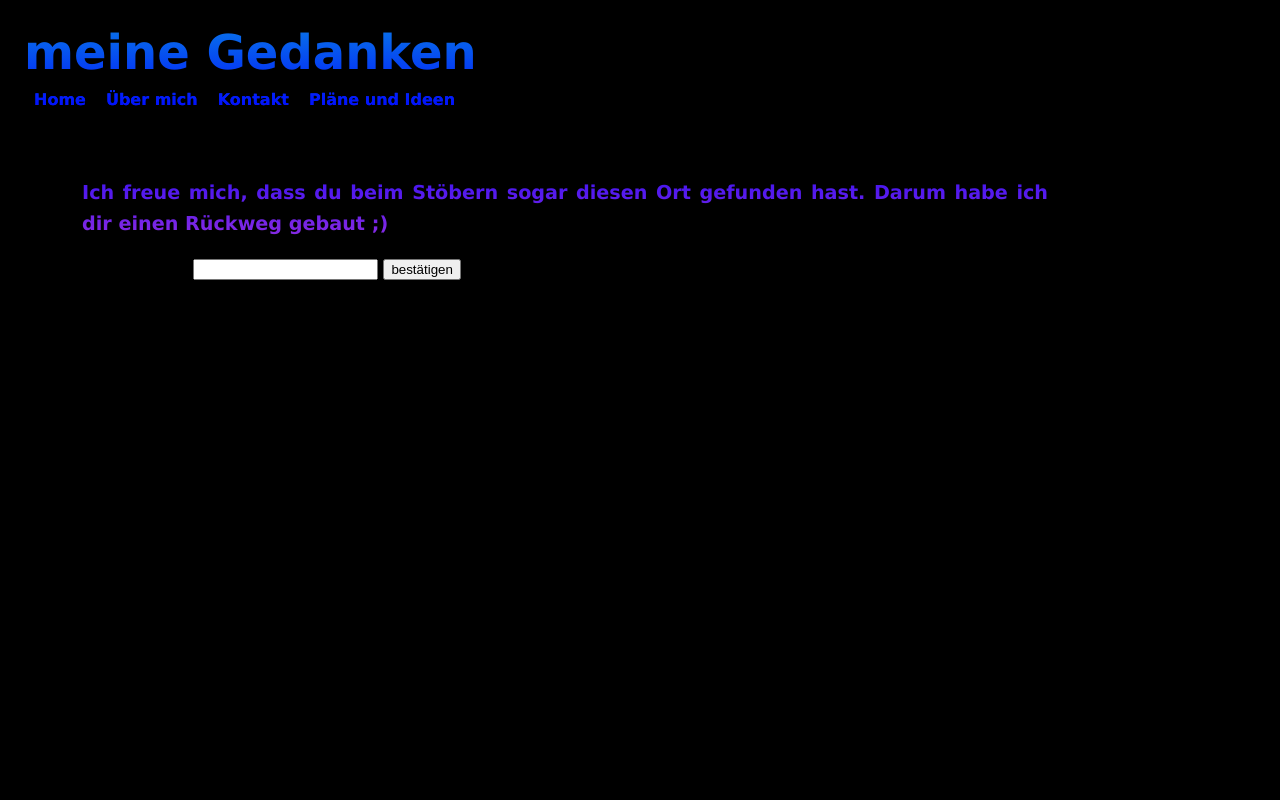
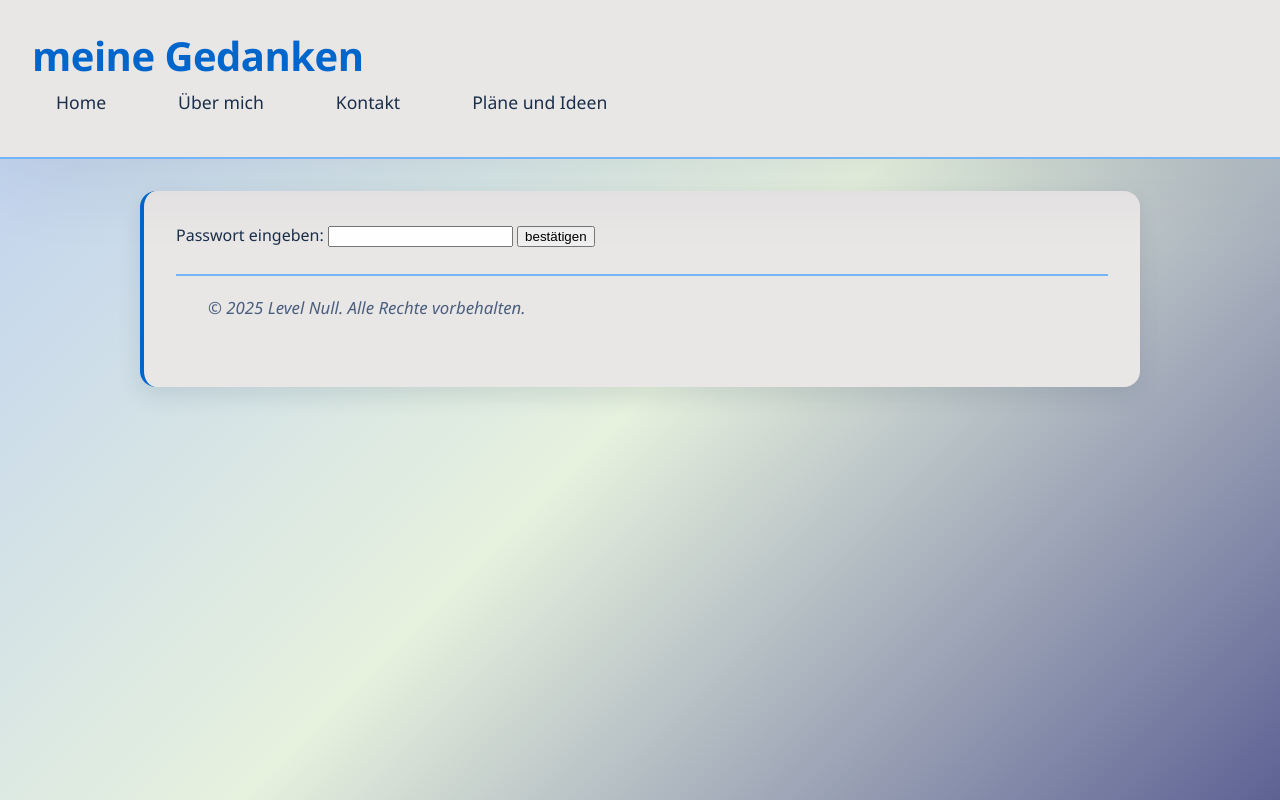
Before and after one commit to DianasLevelNull/level-null, a plain HTML site: page website/pages/privateDocu.html in a window 1280 px wide. Drawn offline with Linux system fonts and the light colour scheme.

Commit message:
helles design ohne Toggle fertig

```diff
--- /dev/null
+++ b/website/darktheme.css
@@ -0,0 +1,78 @@
+body {
+    background-color: black;
+    font-family: 'Lucida Sans', 'Lucida Sans Regular', 'Lucida Grande', 'Lucida Sans Unicode', Geneva, Verdana, sans-serif;
+}
+
+p {
+    padding-left: 50px;
+    padding-right: 200px;
+    text-align: justify;
+    font-size: 1.2em;
+    line-height: 1.6;
+    margin-bottom: 0.5em;
+    padding-bottom: 0.5em;
+}
+
+
+/* .gradfient-text:
+        Viewport-fixierter Farbverlauf, sodass derselbe Verlauf über alle Textblöcke sichtbar ist.
+        Verwendet , damit verschiedene Elemente dieselbe Farbverlaufszuordnung teilen.
+        gezielt Textelemente, um zu vermeiden, dass Bilder oder andere nicht-textliche Elemente betroffen sind */
+
+.gradient-text h1,
+.gradient-text h2,
+.gradient-text h3,
+.gradient-text p,
+.gradient-text a,
+.gradient-text li {
+    background: linear-gradient(180deg, rgb(11, 147, 226), blue, blueviolet 30%, limegreen 75%, darkgreen 100%);
+    background-attachment: fixed;
+    background-size: cover;
+    -webkit-background-clip: text;
+    -webkit-text-fill-color: transparent;
+    background-clip: text;
+    color: transparent;
+    font-weight: bold;
+}
+
+.content,
+.footer {
+    padding: 1.5em;
+}
+
+.small {
+    font-size: small;
+}
+
+.header {
+    display: flex;
+    justify-content: space-between;
+    align-items: center;
+    padding: 1em;
+}
+
+.header h1 {
+    margin: 0;
+    font-size: 3em;
+}
+
+.gradient-text nav ul {
+    list-style: none;
+    /* entfernt die Punkte */
+    display: flex;
+    /* zeigt die Liste horizontal */
+    gap: 20px;
+    /* Abstand zwischen den Links */
+    padding: 0;
+    /* entfernt Standard-Einrückung */
+    margin: 10px;
+
+}
+
+/* Make hover rule specific enough to override .gradient-text a (which sets color transparent)
+   and also set -webkit-text-fill-color so WebKit browsers show the hover color. */
+.gradient-text nav li a:hover {
+    color: hsl(189, 100%, 50%);
+    -webkit-text-fill-color: hsl(189, 100%, 50%);
+    text-decoration: underline;
+}
--- a/website/pages/privateDocu.html
+++ b/website/pages/privateDocu.html
@@ -21,6 +21,7 @@
     </style>
 </head>
 
+
 <body>
     <header class="header">
         <div class="gradient-text">
@@ -37,12 +38,12 @@
     </header>
     <main class="content">
         <div class="gradient-text">
-            <p> Ich freue mich, dass du beim Stöbern sogar diesen Ort gefunden hast. Darum habe ich dir einen Rückweg
-                gebaut ;) </p>
 
             <label for="password">Passwort eingeben:</label>
             <input type="password" id="password" name="password" />
             <button onclick="checkPassword()">bestätigen</button>
+            <br /><br />
+
             <div id="privatBereich">
                 <h2>Willkommen im privaten Bereich!</h2>
                 <p>Eine kleine Spielerei mit einem fest im Code verankerten Passwort. *facepalm* Selbst für mein
@@ -90,14 +91,31 @@
                     <li>kleinere Reparaturen bezüglich position von "body" und "main"</li>
                     <li>Plan für die nächste Sitzung: </li>
                     <li>helles Theme angehen mit dem toggle</li>
-                </ul>>
+                </ul>
+                <h2><strong>02.12.2025</strong></h2>
+                <ul>
+                    <li>seit Tagen an dem hellen Design gefeilt</li>
+                    <li>Plan für die nächste Sitzung:
+                        <ul>
+                            <li>Toggle funktionsfähig machen</li>
+                            <li>evtl. Kontaktformular einbauen</li>
+                        </ul>
+                    </li>
+                </ul>
+
             </div>
+                    <footer class="footer">
+                <div class="gradient-text">
+                    <p>&copy; <span id="year"></span> Level Null. Alle Rechte vorbehalten.</p>
+                </div>
+
+            </footer>
         </div>
         <script>
             function checkPassword() {
                 const passwordInput = document.getElementById('password').value;
                 const privatBereich = document.getElementById('privatBereich');
-                const correctPassword = 'levelnull2025'; // Setze hier dein gewünschtes Passwort
+                const correctPassword = 'levelnull2025'; // maximale Sicherheit: unverschlüsselte Speicherung direkt vor Ort XD
 
                 if (passwordInput === correctPassword) {
                     privatBereich.style.display = 'block';
@@ -105,6 +123,8 @@
                     alert('Netter Versuch.');
                 }
             }
+
+            document.getElementById("year").textContent = new Date().getFullYear();
         </script>
     </main>
 </body>
--- a/website/styles.css
+++ b/website/styles.css
@@ -1,79 +1,242 @@
+/* farbpalette */
+:root {
+    --bg-one: #bccff1;
+    --bg-two: #e9e6e6;
+    --bg-accent: #e6f1de;
+    --bg-tree: #5d6294;
+    --text-one: #1a2f4a;
+    --text-two: #4a5f7f;
+    --accent-one: #0066cc;
+    --accent-two: #00a86b;
+    --border: #74b5f7;
+    --accent-light: #d1e1f0;
+     --shadow-light: 0 20px 80px rgba(26, 47, 74, 0.08);
+     --shadow-medium: 0 8px 24px rgba(26, 47, 74, 0.12);
+}
+
+* {
+    box-sizing: border-box;
+}
+
 body {
+    margin: 0;
+    padding: 0;
+    font-family: 'Segoe UI', Tahoma, Geneva, Verdana, sans-serif;
+    background: linear-gradient(135deg, var(--bg-one) 0%, var(--bg-accent) 50%, var(--bg-tree) 100%);
+    background-attachment: fixed;
+    line-height: 1.6;
+    min-height: 100vh;
+    position: relative;
+    color: var(--text-one);
+}
+.content{
+    max-width: 1000px;
+    margin: 2rem auto;
+    padding: 2rem;
+    background: var(--bg-two);
+    border-radius: 16px;
+    box-shadow: var(--shadow-medium);
+    border-left: 4px solid var(--accent-one);
+    transition: all 1s ease;
+    position: relative;
+    overflow:visible;
+}
 
-    background-color: black;
-    font-family: 'Lucida Sans', 'Lucida Sans Regular', 'Lucida Grande', 'Lucida Sans Unicode', Geneva, Verdana, sans-serif;
+.content > * {
+    position: relative;
+    z-index: 1;
+}
+.content:hover {
+    box-shadow: var(--shadow-light);
+    transform: translateY(-5px);
+}
+
+/* Typografie */
+h1, h2, h3, h4, h5, h6 {
+    color: var(--text-one);
+    font-weight: 600;
+    letter-spacing: -0.5px;
+}
+
+h1 {
+    font-size: 2.5rem;
+    margin-bottom: 0.5rem;
+}
+h2 {
+    font-size: 2rem;
+    margin-top: 2rem;
+    margin-bottom: 1rem;
+    color: var(--accent-one);
+    position: relative;
+    padding-bottom: 0.5rem;
+}
+
+h2::after {
+    content: "";
+    display: block;
+    width: 80px;
+    height: 3px;
+    background: linear-gradient(90deg, var(--accent-one), var(--accent-two));
+    margin-top: 0.5rem;
+    border-radius: 5px;
+}
+
+h3 {
+    font-size: 1.5rem;
+    color: var(--accent-two);
 }
 
 p {
-    padding-left: 50px;
-    padding-right: 200px;
-    text-align: justify;
-    font-size: 1.2em;
-    line-height: 1.6;
-    margin-bottom: 0.5em;
-    padding-bottom: 0.5em;
+    padding-left: 0;
+    padding-right: 0;
+    text-align: left;
+    font-size: 1.05rem;
+    line-height: 1.8;
+    margin-bottom: 1.5rem;
+    color: var(--text-two);
 }
 
+/* Links */
+a {
+    color: var(--accent-one);
+    text-decoration: none;
+    transition: all 0.3s ease;
+    position: relative;
+}
 
-/* .gradfient-text:
-        Viewport-fixierter Farbverlauf, sodass derselbe Verlauf über alle Textblöcke sichtbar ist.
-        Verwendet , damit verschiedene Elemente dieselbe Farbverlaufszuordnung teilen.
-        gezielt Textelemente, um zu vermeiden, dass Bilder oder andere nicht-textliche Elemente betroffen sind */
+a:hover {
+    color: var(--accent-two);
+    text-decoration: underline;
+}
 
-.gradient-text h1,
-.gradient-text h2,
-.gradient-text h3,
-.gradient-text p,
-.gradient-text a,
-.gradient-text li {
-    background: linear-gradient(180deg, rgb(11, 147, 226), blue, blueviolet 30%, limegreen 75%, darkgreen 100%);
-    background-attachment: fixed;
-    background-size: cover;
-    -webkit-background-clip: text;
-    -webkit-text-fill-color: transparent;
-    background-clip: text;
-    color: transparent;
+/* Listen */
+ul {
+    margin: 1.5rem 0;
+    padding-left: 2rem;
+}
+ul li {
+    margin-bottom: 1rem;
+    color: var(--text-two);
+    transition: all 0.2s ease;
+    padding-left: 0.5rem;
+}
+ul li:hover {
+    color: var(--accent-one);
+    transform: translateX(3px);
+}
+
+ul li::marker {
+    color: var(--accent-two);
     font-weight: bold;
 }
 
-.content,
-.footer {
-    padding: 1.5em;
-}
-
-.small {
-    font-size: small;
-}
-
+/* Header und Navigation */
 .header {
+    background: var(--bg-two);
+    box-shadow: var(--shadow-light);
+    padding: 1.5rem 2rem;
     display: flex;
     justify-content: space-between;
     align-items: center;
-    padding: 1em;
+    border-bottom: 2px solid var(--border) ;
+    position: sticky;
+    top: 0;
+    z-index: 100;
 }
 
 .header h1 {
     margin: 0;
-    font-size: 3em;
+    font-size: 2.5rem;
+    color: var(--accent-one);
+    font-weight: 700;
 }
 
 .gradient-text nav ul {
     list-style: none;
-    /* entfernt die Punkte */
-    display: flex;
-    /* zeigt die Liste horizontal */
-    gap: 20px;
-    /* Abstand zwischen den Links */
-    padding: 0;
-    /* entfernt Standard-Einrückung */
-    margin: 10px;
-
+   display: flex;
+   gap: 2rem;
+   padding: 0;
+   margin: 0;
+   flex-wrap: wrap;
 }
 
-/* Make hover rule specific enough to override .gradient-text a (which sets color transparent)
-   and also set -webkit-text-fill-color so WebKit browsers show the hover color. */
-.gradient-text nav li a:hover {
-    color: hsl(189, 100%, 50%);
-    -webkit-text-fill-color: hsl(189, 100%, 50%);
-    text-decoration: underline;
+.gradient-text nav li a {
+    font-size: 1.1rem;
+    font-weight: 500;
+   color: var(--text-one);
+   padding: 0.5rem 1rem;
+   border-radius: 6px;
 }
+
+.gradient-text nav li a:hover{
+    background: var(--accent-light);
+    color: var(--accent-one);
+    text-decoration: none;
+     transition: all 0.3s ease;
+    position: relative;
+}
+
+.gradient-text nav li a::after {
+    content: "";
+    position: absolute;
+    bottom: 0;
+    left: 1rem;
+    right: 1rem;
+    height: 2px;
+    background: linear-gradient(90deg, var(--accent-one), var(--accent-two));
+    transform: scaleX(0);
+    transform-origin: right;
+    transition: transform 0.3s ease;
+}
+
+.gradient-text nav li a:hover::after {
+    transform: scaleX(1);
+    transform-origin: left;
+}
+
+/* Footer */
+.footer {
+    background: var(--bg-two);
+    border-top: 2px solid var(--border);
+    padding-bottom: 0.5rem;
+    text-align: center;
+    padding-left: 2rem ;
+}
+.small {
+    font-size: 0.8rem;
+    color: var(--text-secondary);
+}
+
+.footer img {
+    max-width: 1.5em;
+    height: auto;
+    vertical-align: bottom;
+    margin: 0 0.5em;
+}
+
+/* Responsive */
+@media (max-width: 768px) {
+    .header {
+        flex-direction: column;
+        gap: 1rem;
+        padding: 1rem;
+    }
+
+    .header h1 {
+        font-size: 2rem;
+    }
+
+    .gradient-text nav ul {
+        gap: 1rem;
+        justify-content: center;
+    }
+
+    .content {
+        margin: 1rem;
+        padding: 1.5rem;
+    }
+
+    p {
+        font-size: 1rem;
+    }
+}
--- /dev/null
+++ b/website/stylesKI.css
@@ -0,0 +1,301 @@
+/* Color Palette: Helles, freundliches, verspieltes Design */
+:root {
+    --bg-primary: #fafbfd;
+    --bg-secondary: #ffffff;
+    --bg-accent: #f5f9fc;
+    --bg-tertiary: #fef5e7;
+    --text-primary: #1a2f4a;
+    --text-secondary: #4a5f7f;
+    --accent-primary: #0066cc;
+    --accent-secondary: #00a86b;
+    --accent-tertiary: #ff6b9d;
+    --accent-light: #b3d9ff;
+    --border-color: #dde8f0;
+    --shadow-light: 0 2px 8px rgba(26, 47, 74, 0.08);
+    --shadow-medium: 0 8px 24px rgba(26, 47, 74, 0.12);
+    --shadow-hover: 0 12px 32px rgba(26, 47, 74, 0.16);
+}
+
+* {
+    box-sizing: border-box;
+}
+
+body {
+    margin: 0;
+    padding: 0;
+    font-family: 'Segoe UI', Tahoma, Geneva, Verdana, sans-serif;
+    background: linear-gradient(135deg, var(--bg-primary) 0%, var(--bg-accent) 50%, var(--bg-tertiary) 100%);
+    background-attachment: fixed;
+    color: var(--text-primary);
+    line-height: 1.6;
+    min-height: 100vh;
+    position: relative;
+}
+
+/* Decorative background pattern */
+body::before {
+    content: "";
+    position: fixed;
+    top: 0;
+    left: 0;
+    width: 100%;
+    height: 100%;
+    background-image:
+        radial-gradient(circle at 20% 50%, rgba(0, 102, 204, 0.03) 0%, transparent 50%),
+        radial-gradient(circle at 80% 80%, rgba(0, 168, 107, 0.03) 0%, transparent 50%),
+        radial-gradient(circle at 40% 20%, rgba(255, 107, 157, 0.02) 0%, transparent 50%);
+    pointer-events: none;
+    z-index: -1;
+}
+
+/* Typography */
+h1, h2, h3, h4, h5, h6 {
+    color: var(--text-primary);
+    font-weight: 600;
+    letter-spacing: -0.5px;
+}
+
+h1 {
+    font-size: 2.5rem;
+    margin-bottom: 0.5rem;
+}
+
+h2 {
+    font-size: 2rem;
+    margin-top: 2rem;
+    margin-bottom: 1rem;
+    color: var(--accent-primary);
+    position: relative;
+    padding-bottom: 0.5rem;
+}
+
+h2::after {
+    content: "";
+    display: block;
+    width: 60px;
+    height: 3px;
+    background: linear-gradient(90deg, var(--accent-primary), var(--accent-secondary));
+    margin-top: 0.5rem;
+    border-radius: 2px;
+}
+
+h3 {
+    font-size: 1.5rem;
+    color: var(--accent-secondary);
+}
+
+p {
+    padding-left: 0;
+    padding-right: 0;
+    text-align: left;
+    font-size: 1.05rem;
+    line-height: 1.8;
+    margin-bottom: 1.5rem;
+    color: var(--text-secondary);
+}
+
+/* Links */
+a {
+    color: var(--accent-primary);
+    text-decoration: none;
+    transition: all 0.3s ease;
+    position: relative;
+}
+
+a:hover {
+    color: var(--accent-secondary);
+    text-decoration: underline;
+}
+
+/* Lists */
+ul, ol {
+    margin: 1.5rem 0;
+    padding-left: 2rem;
+}
+
+ul li, ol li {
+    margin-bottom: 1rem;
+    color: var(--text-secondary);
+    transition: all 0.2s ease;
+    padding-left: 0.5rem;
+}
+
+ul li:hover {
+    color: var(--accent-primary);
+    transform: translateX(4px);
+}
+
+ul li::marker {
+    color: var(--accent-secondary);
+    font-weight: bold;
+}
+
+/* Header & Navigation */
+.header {
+    background: var(--bg-secondary);
+    box-shadow: var(--shadow-light);
+    padding: 1.5rem 2rem;
+    display: flex;
+    justify-content: space-between;
+    align-items: center;
+    border-bottom: 2px solid var(--accent-light);
+    position: sticky;
+    top: 0;
+    z-index: 100;
+}
+
+.header h1 {
+    margin: 0;
+    font-size: 2.5rem;
+    color: var(--accent-primary);
+    font-weight: 700;
+}
+
+.gradient-text nav ul {
+    list-style: none;
+    display: flex;
+    gap: 2rem;
+    padding: 0;
+    margin: 0;
+    flex-wrap: wrap;
+}
+
+.gradient-text nav li a {
+    font-size: 1.1rem;
+    font-weight: 500;
+    color: var(--text-primary);
+    padding: 0.5rem 1rem;
+    border-radius: 6px;
+    transition: all 0.3s ease;
+    position: relative;
+}
+
+.gradient-text nav li a::after {
+    content: "";
+    position: absolute;
+    bottom: 0;
+    left: 1rem;
+    right: 1rem;
+    height: 2px;
+    background: linear-gradient(90deg, var(--accent-primary), var(--accent-secondary));
+    transform: scaleX(0);
+    transform-origin: right;
+    transition: transform 0.3s ease;
+}
+
+.gradient-text nav li a:hover {
+    background: var(--accent-light);
+    color: var(--accent-primary);
+    text-decoration: none;
+}
+
+.gradient-text nav li a:hover::after {
+    transform: scaleX(1);
+    transform-origin: left;
+}
+
+/* Content Area */
+.content {
+    max-width: 1000px;
+    margin: 2rem auto;
+    padding: 2rem;
+    background: var(--bg-secondary);
+    border-radius: 16px;
+    box-shadow: var(--shadow-medium);
+    border-left: 4px solid var(--accent-primary);
+    transition: all 0.3s ease;
+    position: relative;
+    overflow: hidden;
+}
+
+.content::before {
+    content: "";
+    position: absolute;
+    top: -50%;
+    right: -10%;
+    width: 400px;
+    height: 400px;
+    background: radial-gradient(circle, rgba(0, 168, 107, 0.05) 0%, transparent 70%);
+    border-radius: 50%;
+    z-index: 0;
+    pointer-events: none;
+}
+
+.content > * {
+    position: relative;
+    z-index: 1;
+}
+
+.content:hover {
+    box-shadow: var(--shadow-hover);
+    transform: translateY(-2px);
+}
+
+.about_content {
+    max-width: 100%;
+    margin: 0 auto;
+}
+
+/* Footer */
+.footer {
+    background: var(--bg-secondary);
+    padding: 2rem;
+    margin-top: 3rem;
+    border-top: 2px solid var(--border-color);
+    text-align: center;
+    color: var(--text-secondary);
+}
+
+.footer a {
+    color: var(--accent-primary);
+}
+
+.footer img {
+    max-width: 1.5em;
+    height: auto;
+    vertical-align: bottom;
+    margin: 0 0.5em;
+}
+
+/* Utilities */
+.small {
+    font-size: 0.9rem;
+    color: var(--text-secondary);
+}
+
+.gradient-text h1,
+.gradient-text h2,
+.gradient-text h3,
+.gradient-text p,
+.gradient-text a,
+.gradient-text li {
+    color: inherit;
+    -webkit-text-fill-color: inherit;
+}
+
+/* Responsive */
+@media (max-width: 768px) {
+    .header {
+        flex-direction: column;
+        gap: 1rem;
+        padding: 1rem;
+    }
+
+    .header h1 {
+        font-size: 2rem;
+    }
+
+    .gradient-text nav ul {
+        gap: 1rem;
+        justify-content: center;
+    }
+
+    .content {
+        margin: 1rem;
+        padding: 1.5rem;
+    }
+
+    p {
+        font-size: 1rem;
+    }
+}
```
Also changed, not shown: index.html (+7 -2 lines), website/pages/about.html (+10 -0 lines), website/pages/contact.html (+9 -0 lines), website/pages/future.html (+9 -0 lines).
